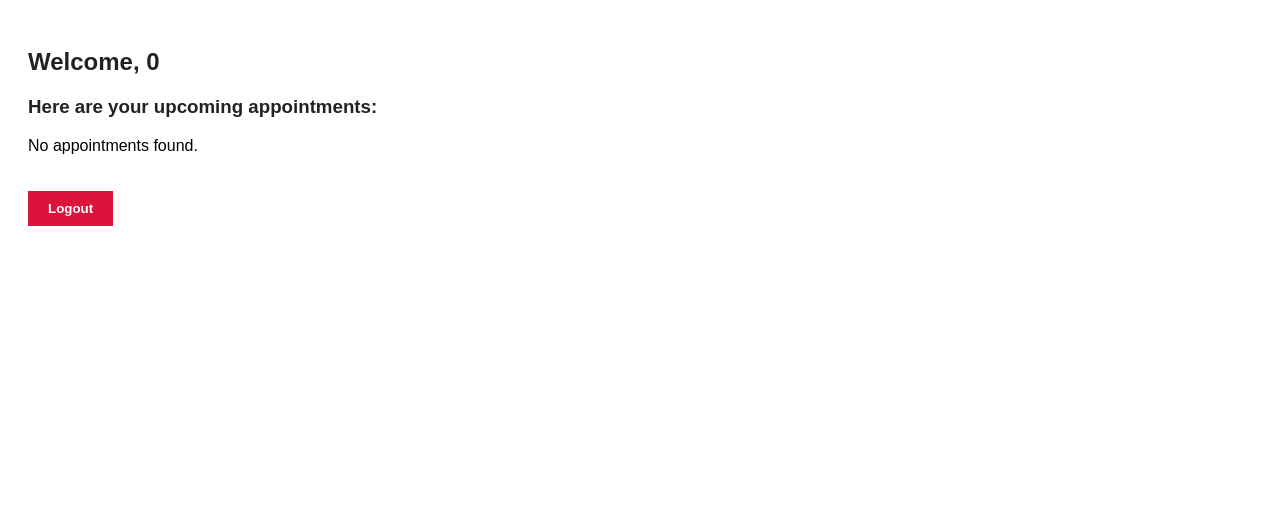
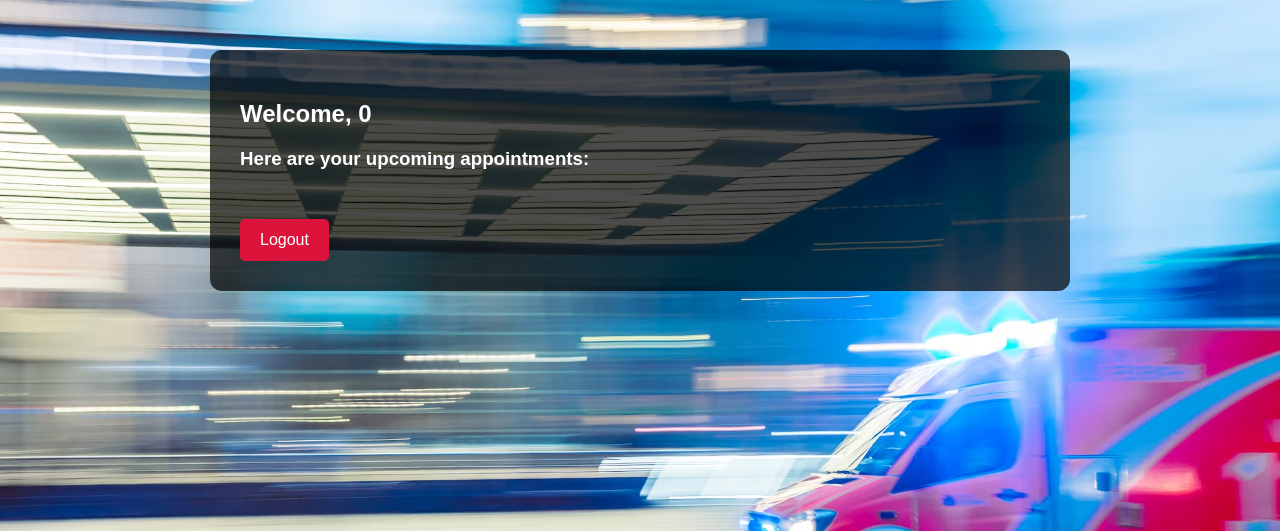
Before and after one commit to Prasad2754/capstone-hospital-app, a Flask app: page /dashboard in a window 1280 px wide. Shown: the top 531 px of the page. Run offline with Flask 3, Linux system fonts and the light colour scheme; the visitor is signed in with stand-in values (Sample User, id 1); data that the repository does not hold is empty; some libraries are stand-ins or nearby versions.

Commit message:
Added dashboard background image with styling

```diff
--- a/templates/dashboard.html
+++ b/templates/dashboard.html
@@ -1,64 +1,72 @@
-<!-- templates/dashboard.html -->
 <!DOCTYPE html>
-<html lang="en">
+<html>
 <head>
-    <meta charset="UTF-8">
     <title>Patient Dashboard</title>
     <style>
         body {
-            background: url("/static/"C:\Users\DELL\Desktop\CAPSTONE\static\entrance.avif"") no-repeat center center fixed;
+            background: url("{{ url_for('static', filename='entrance.jpg') }}") no-repeat center center fixed;
             background-size: cover;
             font-family: Arial, sans-serif;
-            color: black;
-            padding: 20px;
+            color: white;
+            margin: 0;
+            padding: 0;
         }
-        .card {
-            background-color: rgba(255, 255, 255, 0.85);
-            border-radius: 10px;
-            padding: 20px;
-            margin-top: 20px;
+
+        .dashboard {
+            background-color: rgba(0, 0, 0, 0.7); /* semi-transparent */
+            margin: 50px auto;
+            padding: 30px;
+            border-radius: 12px;
+            width: 80%;
+            max-width: 800px;
         }
-        h2, h3 {
-            color: #222;
+
+        h2 {
+            color: #ffffff;
         }
-        ul {
-            background: rgba(255,255,255,0.9);
-            padding: 15px;
-            border-radius: 10px;
+
+        .appointment {
+            margin-bottom: 20px;
+            padding-left: 20px;
         }
-        li {
-            margin-bottom: 10px;
+
+        strong {
+            color: #ffd700;
         }
+
         .logout-btn {
             background: crimson;
             color: white;
             border: none;
-            padding: 10px 20px;
-            margin-top: 20px;
+            padding: 12px 20px;
+            font-size: 16px;
+            border-radius: 5px;
+            margin-top: 30px;
             cursor: pointer;
-            font-weight: bold;
+        }
+
+        .logout-btn:hover {
+            background: #b30000;
         }
     </style>
 </head>
 <body>
-    <h2>Welcome, {{ patient_name }}</h2>
-    <h3>Here are your upcoming appointments:</h3>
+    <div class="dashboard">
+        <h2>Welcome, {{ patient_name }}</h2>
 
-    {% if appointments %}
+        <h3>Here are your upcoming appointments:</h3>
         <ul>
-            {% for a in appointments %}
-                <li>
-                    <b>{{ a.doctor_name }}</b> on {{ a.date }} at {{ a.time_slot }}<br>
-                    <b>Hospital:</b> {{ a.hospital_address }}
+            {% for appt in appointments %}
+                <li class="appointment">
+                    <strong>Dr. {{ appt.doctor_name }}</strong> on {{ appt.date }} at {{ appt.time_slot }}<br>
+                    <strong>Hospital:</strong> {{ appt.hospital_address }}
                 </li>
             {% endfor %}
         </ul>
-    {% else %}
-        <p>No appointments found.</p>
-    {% endif %}
 
-    <form action="/logout" method="get">
-        <button class="logout-btn">Logout</button>
-    </form>
+        <form action="/logout">
+            <button type="submit" class="logout-btn">Logout</button>
+        </form>
+    </div>
 </body>
 </html>
```
